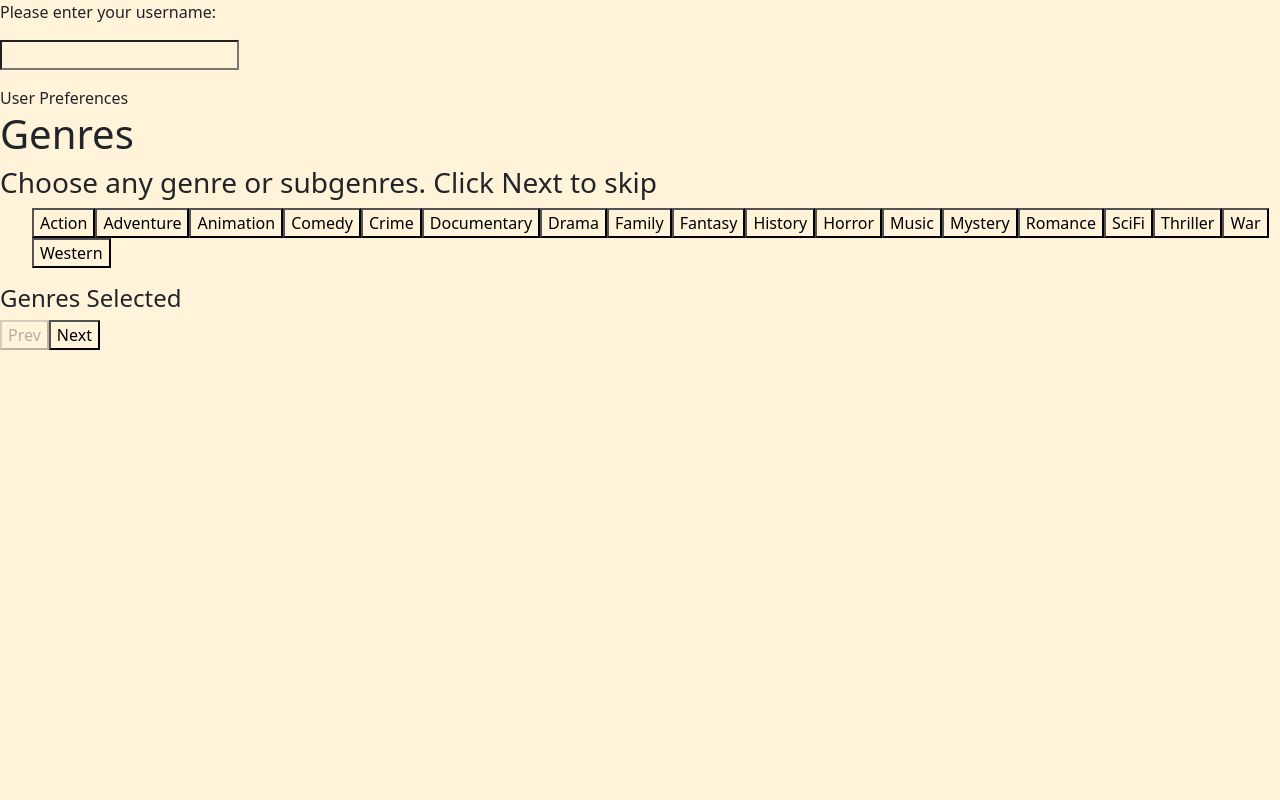
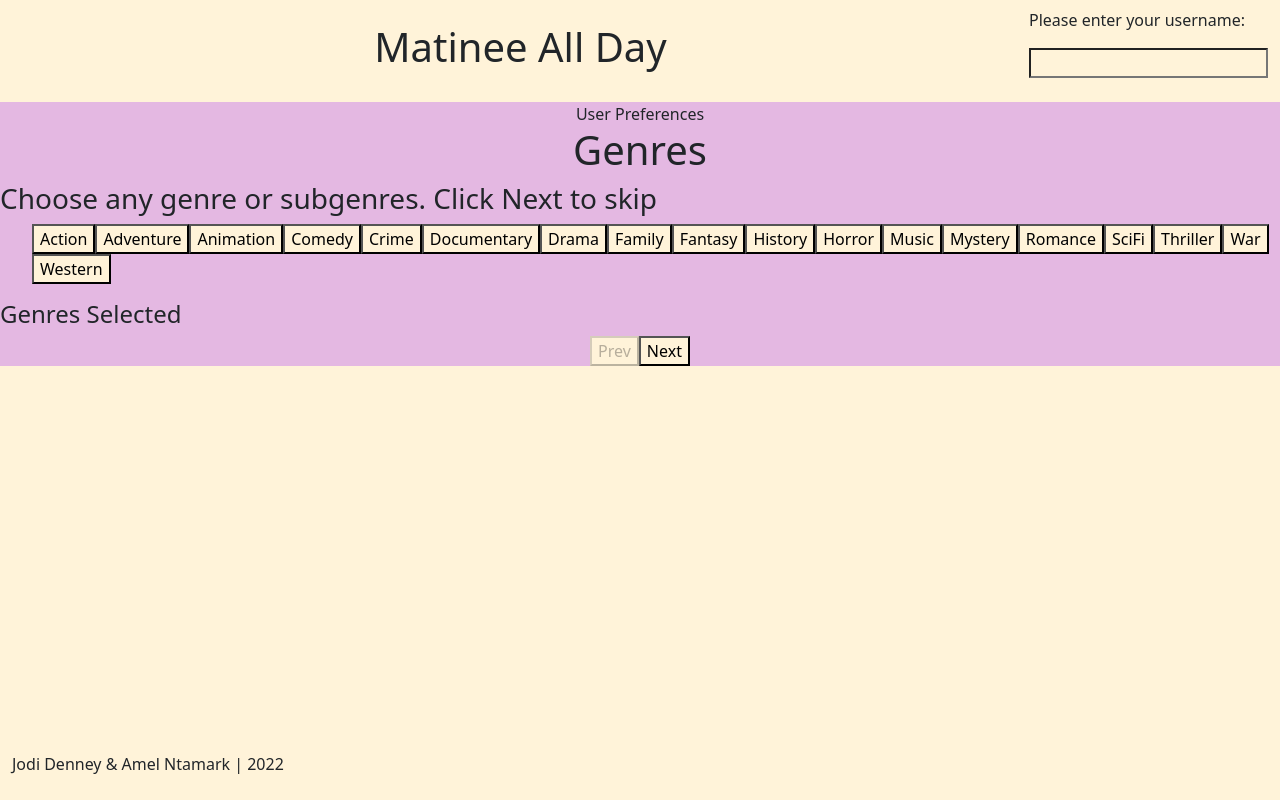
Before and after one commit to J-J-D/Capstone, a React (Create React App) app: page / in a window 1280 px wide. Built offline with nearby package versions, Linux system fonts and the light colour scheme.

Commit message:
change colors and alignments of components

```diff
--- a/src/App.tsx
+++ b/src/App.tsx
@@ -50,12 +50,27 @@ const [sessionId, setSessionId] = useState(0)
 
     return (
       <div className="App">
-        <header className="App-header">
-          <UserLoginForm handleSubmission={loginUser} userId ={login.id}/>
-            </header>
-          <section className ="Body">
-            {displayToggle()}
-          </section>
+        <nav className="navbar">
+          <div className="container-fluid">
+            <div className="spacer">
+              <p> </p>
+            </div>
+            <div className="project-title">
+              <h1>Matinee All Day</h1>
+            </div>
+            <div className="login-form">
+              <UserLoginForm handleSubmission={loginUser} userId ={login.id}/>
+            </div>
+          </div>
+        </nav>
+        <section className ="Body d-flex justify-content-center">
+          {displayToggle()}
+        </section>
+        <nav className="footer navbar fixed-bottom">
+          <div className="container-fluid">
+            <p>Jodi Denney & Amel Ntamark | 2022</p>
+          </div>
+        </nav>
       </div>
 
   );
--- a/src/components/Eras.tsx
+++ b/src/components/Eras.tsx
@@ -14,17 +14,16 @@ const Eras = (props: ErasProps) => {
 const TMDB_DECADES = ["1970s", "1980s", "1990s", "2000s", "2010s", "2020 Onward"]
 
     return (
-        <div>
-            <h3>Which decade? Click Next to skip and not specify</h3>
-            <ul>
-
+        <div className="eras-container">
+            <h3 className="eras-container">Which decade? Click Next to skip and not specify</h3>
+            <ul className="eras-container">
             {TMDB_DECADES.map(decade => {
                     return (
                         <button className = "eraButton" key={decade} onClick = {handleClick} value = {decade}>{decade}</button>
                     )
                 })}
             </ul>
-            <h4>Decade Selected {userPrefs.era}</h4>
+            <h4 className="eras-container">Decade Selected {userPrefs.era}</h4>
         </div>
     )
 }
--- a/src/components/Genres.tsx
+++ b/src/components/Genres.tsx
@@ -23,20 +23,18 @@ const Genres = (props: GenresProps) => {
 
 
     return (
-        <div className = "GenreButtons">
-            <h3>Choose any genre or subgenres.  Click Next to skip</h3>
-            <ul>
+        <div className="genre-container">
+            <div className = "GenreButtons genre-container">
+                <h3 className="genre-container">Choose any genre or subgenres.  Click Next to skip</h3>
+                <ul className="genre-container">
                     {TMDB_GENRES.map(genre => {
                         return (
                             <button className="genreButtons" key={genre} onClick = {e => handleClick(e, "value")} value = {genre}>{genre}</button>
                         )
                     })}
-
                 </ul>
-
-            <h4>Genres Selected {userPrefs.genre}</h4>
-
-
+                <h4 className="genre-container">Genres Selected {userPrefs.genre}</h4>
+            </div>
         </div>
     )
     }
--- a/src/components/InputForm.tsx
+++ b/src/components/InputForm.tsx
@@ -76,12 +76,12 @@ const InputForm = (props: InputFormProps) => {
 };
 
     return (
-        <div className="InputForm">
+        <div className="InputForm align-items-center">
             User Preferences
-            <div className="InputTitle">
-                <h1>{InputTitles[page]}</h1>
+            <div className="InputTitle InputForm">
+                <h1 className="InputTitle InputForm">{InputTitles[page]}</h1>
             </div>
-            <div className="Preferences">{pageDisplay()}</div>
+            <div className="Preferences InputForm">{pageDisplay()}</div>
             <div className="FormNav">
                 <button disabled = {page === 0} onClick={() => {
                     setPage((curPage) => curPage - 1)
--- a/src/components/Runtime.tsx
+++ b/src/components/Runtime.tsx
@@ -13,16 +13,15 @@ const Runtime = (props: RuntimeProps) => {
     const TMDB_MAX_TIMES = ["90 minutes", "2 hours"]
 
     return (
-        <div>
-            <h3>Approximate maximum movie length?</h3>
-            <ul>
+        <div className="runtime-container">
+            <h3 className="runtime-container">Approximate maximum movie length?</h3>
+            <ul className="runtime-container">
             {TMDB_MAX_TIMES.map(time => {
                     return (
                     <button className = "runtimeButton" key={time} onClick = {handleClick} value = {time}>{time}</button>
                     )
                 })}
             </ul>
-
         </div>
     )
 }
--- a/src/styles.sass
+++ b/src/styles.sass
@@ -3,3 +3,17 @@ $matinee-cream: #fff3d9
 
 *
     background-color: $matinee-cream
+
+.InputForm
+    background-color: $matinee-pink
+    display: flex
+    flex-direction: column
+
+.genre-container
+    background-color: $matinee-pink
+
+.eras-container
+    background-color: $matinee-pink
+
+.runtime-container
+    background-color: $matinee-pink
```
Lines whose indentation alone changed are shown as unchanged.
